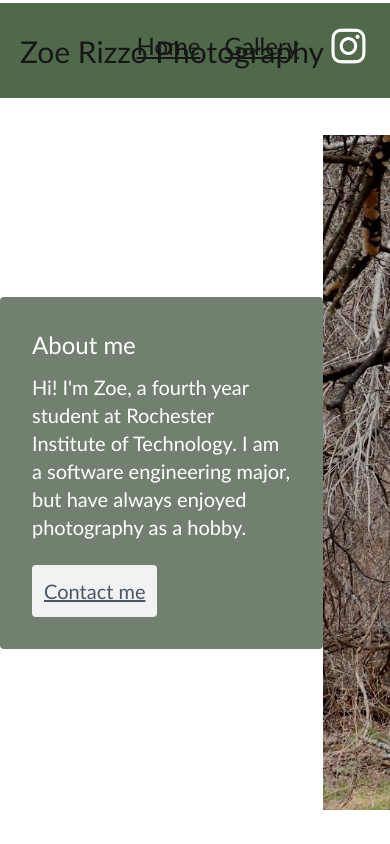
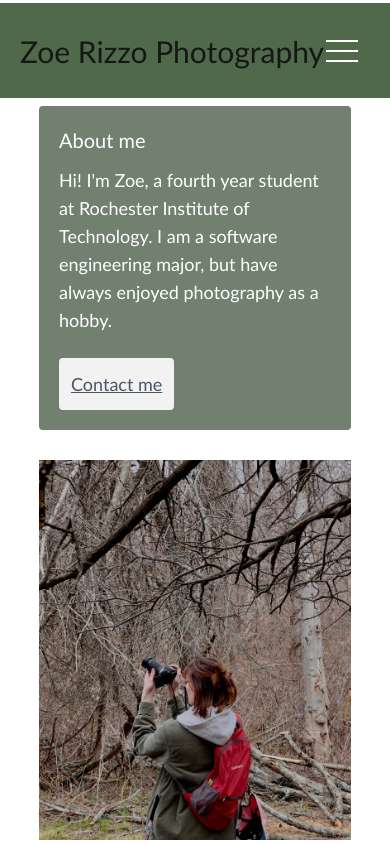
Before and after one commit to zizz-0/gallery, a Next.js app: page / in a window 390 px wide. Shown: the top 844 px of the page. Built offline with nearby package versions, Linux system fonts and the light colour scheme.

Commit message:
mobile friendly

```diff
--- a/src/app/gallery/page.tsx
+++ b/src/app/gallery/page.tsx
@@ -1,19 +1,13 @@
-import Image from "next/image";
 import PhotoGrid from '@/components/photo-grid';
 import photos from '@/data/photos.json';
+import Header from "@/components/header/header";
 
 export default function Home() {
   return (
     <main className="">
       <div className="fixed top-0 right-0 left-0 h-[12vh] bg-[#4f694a] gap-0 p-0 m-0 border-solid border-white border-y-3 flex items-center z-50">
         <h1 className="text-3xl p-5" style={{fontFamily: 'Trebuchet MS, sans-serif'}}>Photo Gallery</h1>
-        <div className="absolute right-6 top-[3vh] flex items-center">
-          <a href="/" className="mx-4 mr-2 text-2xl underline" style={{fontFamily: 'Trebuchet MS, sans-serif'}}>Home</a>
-          <a href="/gallery" className="mx-4 mr-8 text-2xl underline" style={{fontFamily: 'Trebuchet MS, sans-serif'}}>Gallery</a>
-          <a href="https://www.instagram.com/zizz.photography/" target="_blank">
-            <img src="icons/instagram.png" width={35} height={35}/>
-          </a>
-        </div>
+        <Header/>
       </div>
       <PhotoGrid photos={photos}/>
     </main>
--- a/src/app/page.tsx
+++ b/src/app/page.tsx
@@ -1,23 +1,17 @@
 import ScrollHighlights from '@/components/scroll-highlights';
 import Cover from '@/components/cover';
 import photos from '@/data/photos.json';
+import Header from "@/components/header/header";
 
 export default function Home() {
+
   /* TODO: add different photo categories (different pages)
-   * TODO: home page?
-   * TODO: add icons/links on header banner
    * TODO: publish to github pages */
   return (
     <main className="bg-white">
       <div className="fixed top-0 right-0 left-0 h-[12vh] bg-[#4f694a] gap-0 p-0 m-0 border-solid border-white border-y-3 flex items-center z-50">
         <h1 className="text-3xl p-5" style={{fontFamily: 'Trebuchet MS, sans-serif'}}>Zoe Rizzo Photography</h1>
-        <div className="absolute right-6 top-[3vh] flex items-center">
-          <a href="/" className="mx-4 mr-2 text-2xl underline" style={{fontFamily: 'Trebuchet MS, sans-serif'}}>Home</a>
-          <a href="/gallery" className="mx-4 mr-8 text-2xl underline" style={{fontFamily: 'Trebuchet MS, sans-serif'}}>Gallery</a>
-          <a href="https://www.instagram.com/zizz.photography/" target="_blank">
-            <img src="icons/instagram.png" width={35} height={35}/>
-          </a>
-        </div>
+        <Header/>
       </div>
       <Cover/>
       <ScrollHighlights photos={photos}/>
--- a/src/components/cover.js
+++ b/src/components/cover.js
@@ -1,12 +1,12 @@
 export default function Cover() {
   return (
-    <div className="h-[88vh] flex justify-center items-center mt-[12vh]">
-        <div className="sm:relative md:absolute md:top-50 md:left-35 flex flex-col p-8 sm:w-[80vw] md:w-[30vw] bg-[#374a34]/70 rounded">
-            <h2 className="text-2xl text-white mb-3" style={{fontFamily: 'Trebuchet MS, sans-serif'}}>About me</h2>
-            <p className="text-xl text-white" style={{fontFamily: 'Trebuchet MS, sans-serif'}}>Hi! I'm Zoe, a fourth year student at Rochester Institute of Technology. I am a software engineering major, but have always enjoyed photography as a hobby.</p>
-            <a href="mailto: rizzo.zoej@gmail.com" className="underline mt-6 p-3 bg-white/90 text-gray-600 rounded text-xl w-auto inline-block self-start" style={{fontFamily: 'Trebuchet MS, sans-serif'}}>Contact me</a>
+    <div className="h-[88vh] flex flex-col wrap justify-center items-center mt-[12vh]">
+        <div className="sm:relative mb-[30px] md:mt-0 md:absolute md:top-50 md:left-35 flex flex-col p-5 md:p-8 w-[80vw] md:w-[30vw] bg-[#374a34]/70 rounded">
+            <h2 className="text-xl md:text-2xl text-white mb-3" style={{fontFamily: 'Trebuchet MS, sans-serif'}}>About me</h2>
+            <p className="text-lg md:text-xl text-white" style={{fontFamily: 'Trebuchet MS, sans-serif'}}>Hi! I'm Zoe, a fourth year student at Rochester Institute of Technology. I am a software engineering major, but have always enjoyed photography as a hobby.</p>
+            <a href="mailto: rizzo.zoej@gmail.com" className="underline mt-6 p-3 bg-white/90 text-gray-600 rounded text-lg md:text-xl w-auto inline-block self-start" style={{fontFamily: 'Trebuchet MS, sans-serif'}}>Contact me</a>
         </div>
-        <img src="images/me.jpg" className="w-[90vw] h-[80vh] object-cover object-[15%_85%] overflow-hidden"></img>
+        <img src="images/me.jpg" className="w-[80vw] md:w-[90vw] h-[45vh] md:h-[80vh] object-cover object-bottom md:object-[15%_85%] overflow-hidden"></img>
     </div>
   );
 }
--- /dev/null
+++ b/src/components/header/header.js
@@ -0,0 +1,67 @@
+export default function Header() {
+  return (
+    <div className="flex items-center justify-between py-8 relative">
+      <nav>
+        <section className="MOBILE-MENU flex lg:hidden items-center fixed top-10 right-8 z-50">
+          <input
+            type="checkbox"
+            id="menu-toggle"
+            className="hidden peer"
+          />
+
+          <label htmlFor="menu-toggle" className="HAMBURGER-ICON space-y-2 cursor-pointer">
+            <span className="block h-0.5 w-8 bg-white"></span>
+            <span className="block h-0.5 w-8 bg-white"></span>
+            <span className="block h-0.5 w-8 bg-white"></span>
+          </label>
+
+          <div className="hidden peer-checked:flex fixed inset-0 bg-white z-10 flex-col justify-center items-center">
+            <label
+              htmlFor="menu-toggle"
+              className="absolute top-8 right-8 cursor-pointer"
+            >
+              <svg
+                className="h-8 w-8 text-white"
+                viewBox="0 0 24 24"
+                fill="none"
+                stroke="currentColor"
+                strokeWidth="2"
+                strokeLinecap="round"
+                strokeLinejoin="round"
+              >
+                <line x1="18" y1="6" x2="6" y2="18" />
+                <line x1="6" y1="6" x2="18" y2="18" />
+              </svg>
+            </label>
+
+            <ul className="flex flex-col pl-[5vw] justify-center w-[100vw] h-[100vh] bg-[#4f694a]">
+              <li className="text-2xl underline my-8 p-4 w-[70vw]">
+                <a href="/">Home</a>
+              </li>
+              <li className="text-2xl underline my-8 p-4 w-[70vw]">
+                <a href="/gallery">Gallery</a>
+              </li>
+              <li className="text-2xl underline my-8 p-4 w-[70vw]">
+                <a  href="https://www.instagram.com/zizz.photography/" target="_blank">Instagram</a>
+              </li>
+            </ul>
+          </div>
+        </section>
+
+        <ul className="DESKTOP-MENU hidden space-x-5 lg:flex w-[70vw] justify-end">
+          <li>
+            <a href="/" className="mx-4 mr-2 text-2xl underline" style={{fontFamily: 'Trebuchet MS, sans-serif'}}>Home</a>
+          </li>
+          <li>
+            <a href="/gallery" className="mx-4 mr-2 text-2xl underline" style={{fontFamily: 'Trebuchet MS, sans-serif'}}>Gallery</a>
+          </li>
+          <li>
+            <a href="https://www.instagram.com/zizz.photography/" target="_blank">
+                <img src="icons/instagram.png" width={35} height={35}/>
+            </a>
+          </li>
+        </ul>
+      </nav>
+    </div>
+  );
+}
```
